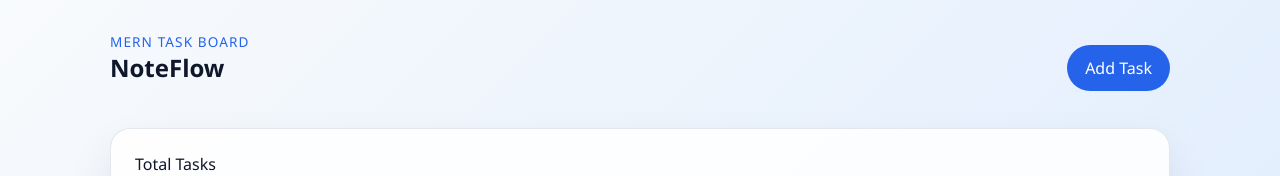
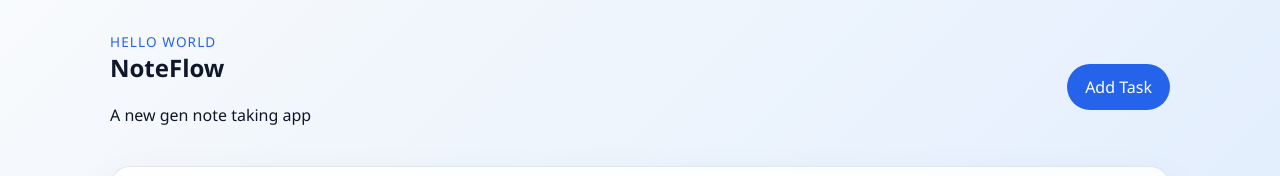
Before and after one commit to Abhishek-IITP/devops_practice, a React (Vite) app in the folder client/: page / in a window 1280 px wide. Shown: the top 176 px of the page. Built offline with nearby package versions, Linux system fonts and the light colour scheme; no server answers.

Commit message:
make the unused variable used

```diff
--- a/client/src/App.jsx
+++ b/client/src/App.jsx
@@ -22,13 +22,14 @@ function App() {
     fetchNotes();
   }, [fetchNotes]);
 
-  let abhi = "unused variable here";
+  let abhi = "Hello world";
   return (
     <div className="page-shell">
       <nav className="navbar">
         <div>
-          <p className="eyebrow">MERN task board</p>
+          <p className="eyebrow">{abhi}</p>
           <h1>NoteFlow</h1>
+          <p>A new gen note taking app</p>
         </div>
         <button
           type="button"
```
